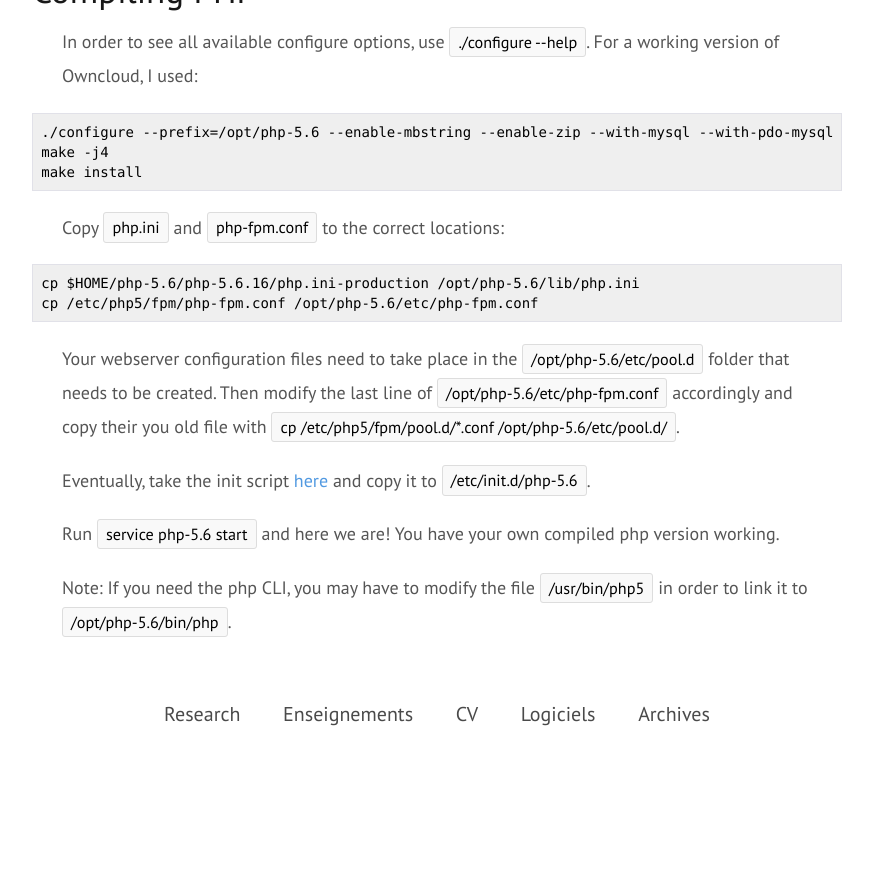
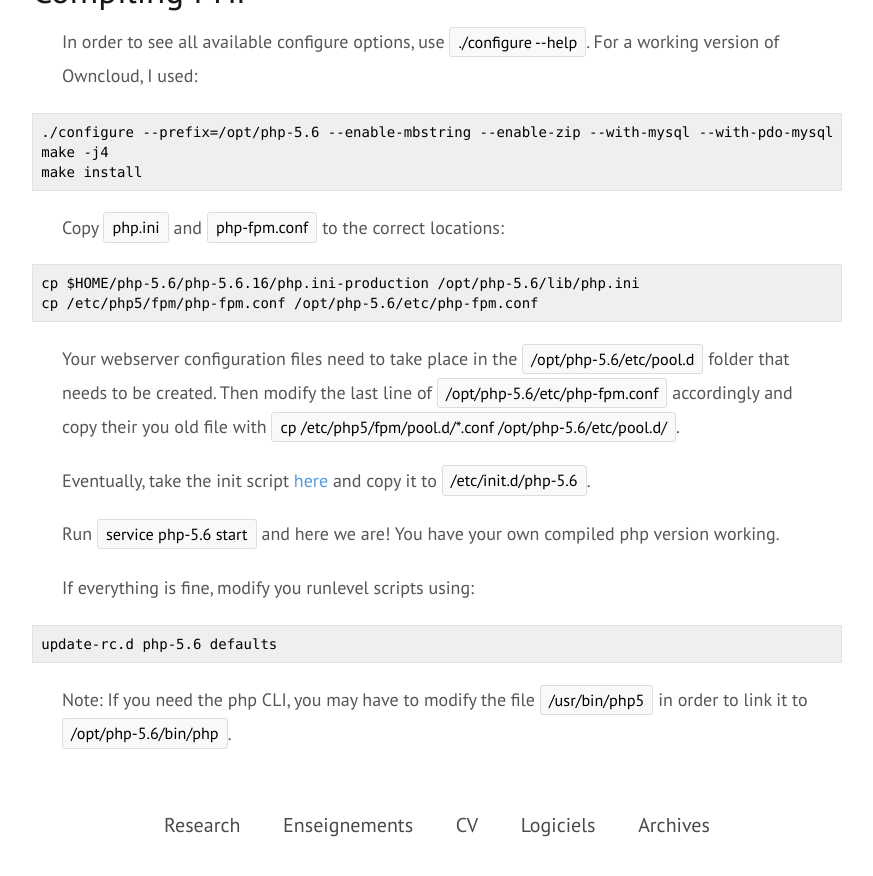
Before and after one commit to EtienneM/EtienneM.github.io, a Jekyll site: the page built from _posts/2015-11-27-compiling-php.md, in a window 1280 px wide and 900 px high, scrolled down 1031 px. Shown: the top 876 px of the window, without its empty margins (203-1076 px from the left). Built offline with Jekyll 4.4.1, drawn with Linux system fonts in a browser that asks for light colours; before the commit the page ends 1820 px from its top, so only the background shows below that.

Commit message:
update-rc.d

```diff
--- a/_posts/2015-11-27-compiling-php.md
+++ b/_posts/2015-11-27-compiling-php.md
@@ -51,5 +51,9 @@ Eventually, take the init script [here](/files/init.d_php5-fpm) and copy it to
 Run `service php-5.6 start` and here we are! You have your own compiled php
 version working.
 
+If everything is fine, modify you runlevel scripts using:
+
+	update-rc.d php-5.6 defaults
+
 Note: If you need the php CLI, you may have to modify the file `/usr/bin/php5`
 in order to link it to `/opt/php-5.6/bin/php`.
```
